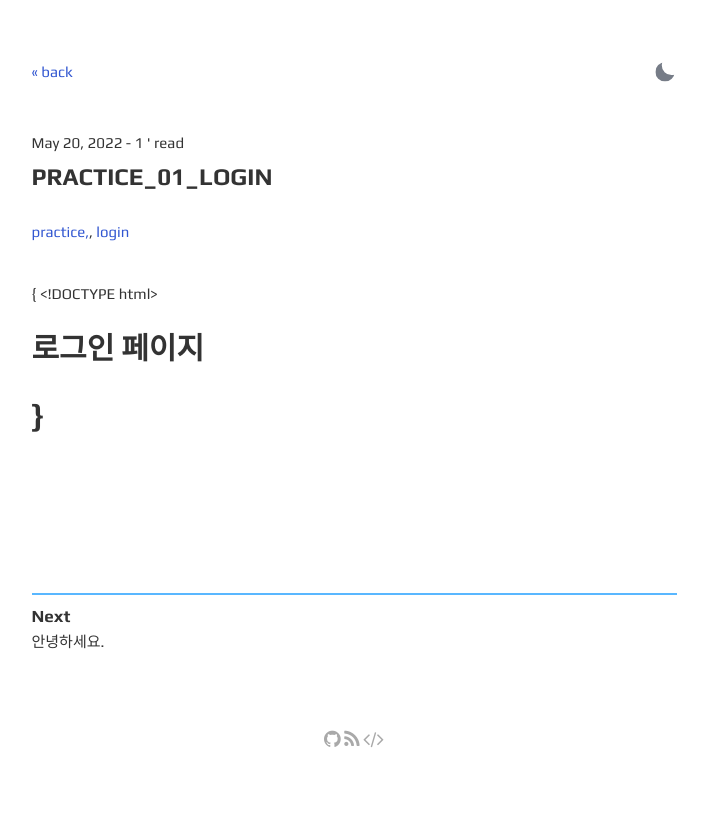
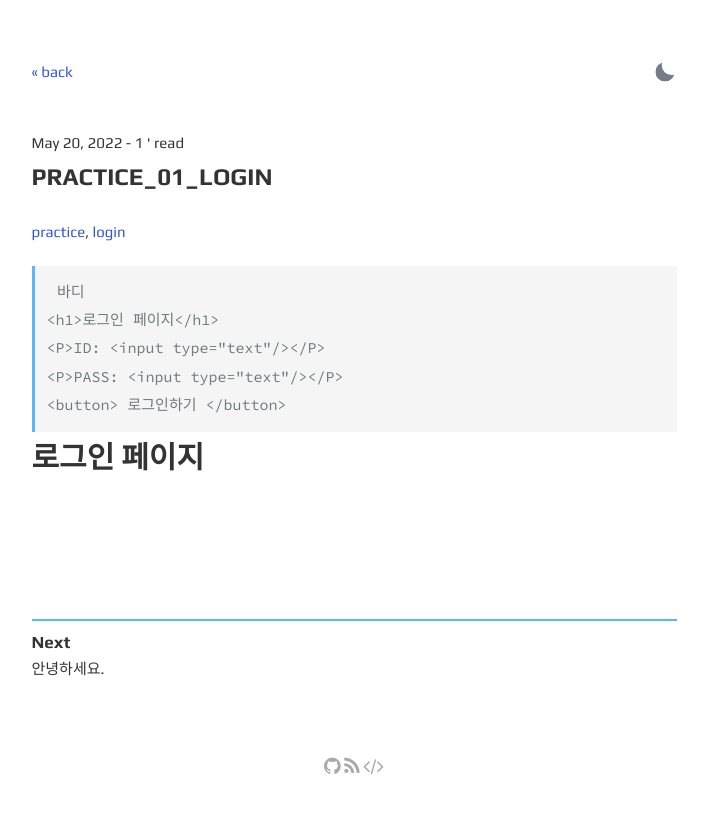
Before and after one commit to k-sub-git/younggunkim.github.io, a Jekyll site: the page built from _posts/2022-05-20-WCpractice_01.md, in a window 1280 px wide. Shown: the top 813 px of the page, without its empty margins (286-994 px from the left). Built offline with Jekyll 4.4.1, drawn with Linux system fonts in a browser that asks for light colours; comment, search, counter and statistics services are not loaded.

Commit message:
Update 2022-05-20-WCpractice_01.md

```diff
--- a/_posts/2022-05-20-WCpractice_01.md
+++ b/_posts/2022-05-20-WCpractice_01.md
@@ -1,12 +1,16 @@
 ---
 layout: post
 title: practice_01_login
-tags: practice, login
+tags: practice login
 ---
 
-{
-<!DOCTYPE html>
-<html lang="en">
+     바디
+    <h1>로그인 페이지</h1>
+    <P>ID: <input type="text"/></P>
+    <P>PASS: <input type="text"/></P>
+    <button> 로그인하기 </button>
+
+   <html lang="en">
 <head>
     <meta charset="UTF-8">
     <title>로그인 페이지</title>
@@ -18,4 +22,3 @@ tags: practice, login
     <button> 로그인하기 </button>
 </body>
 </html>
-}
```
